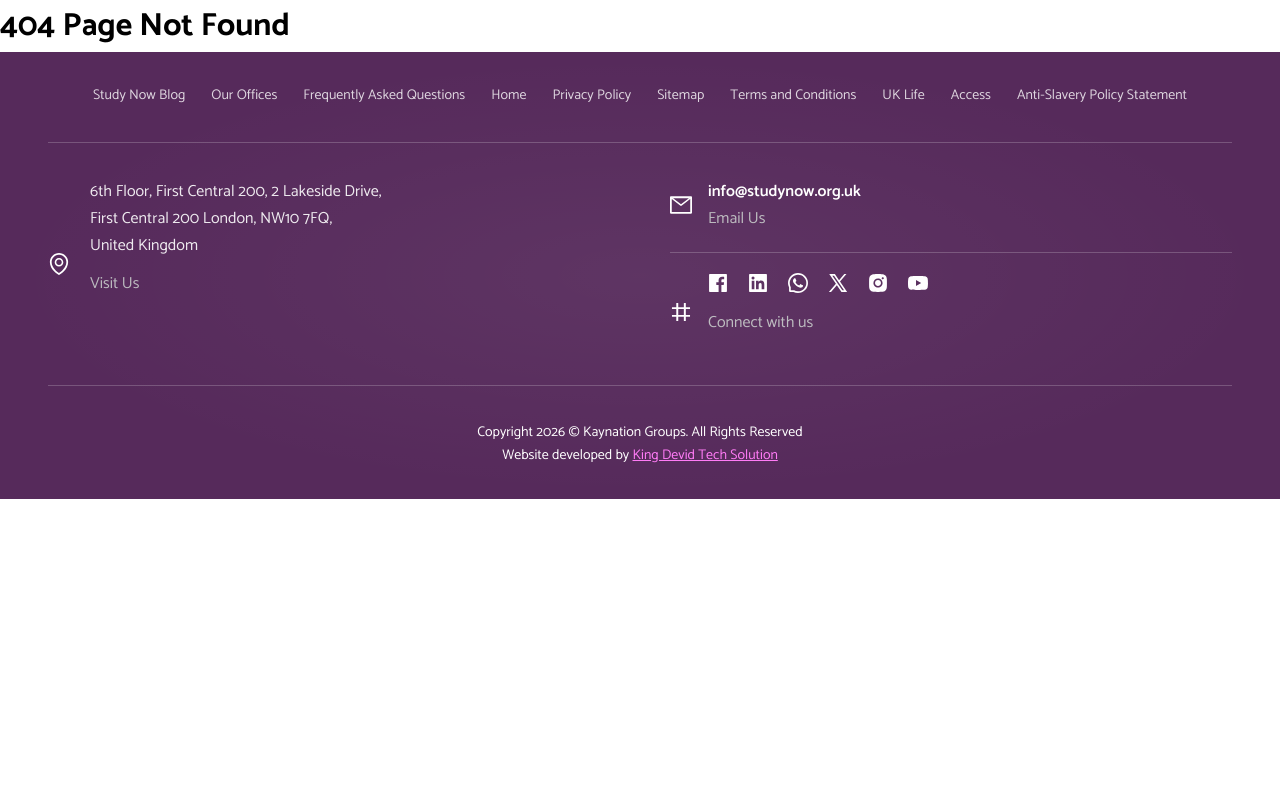
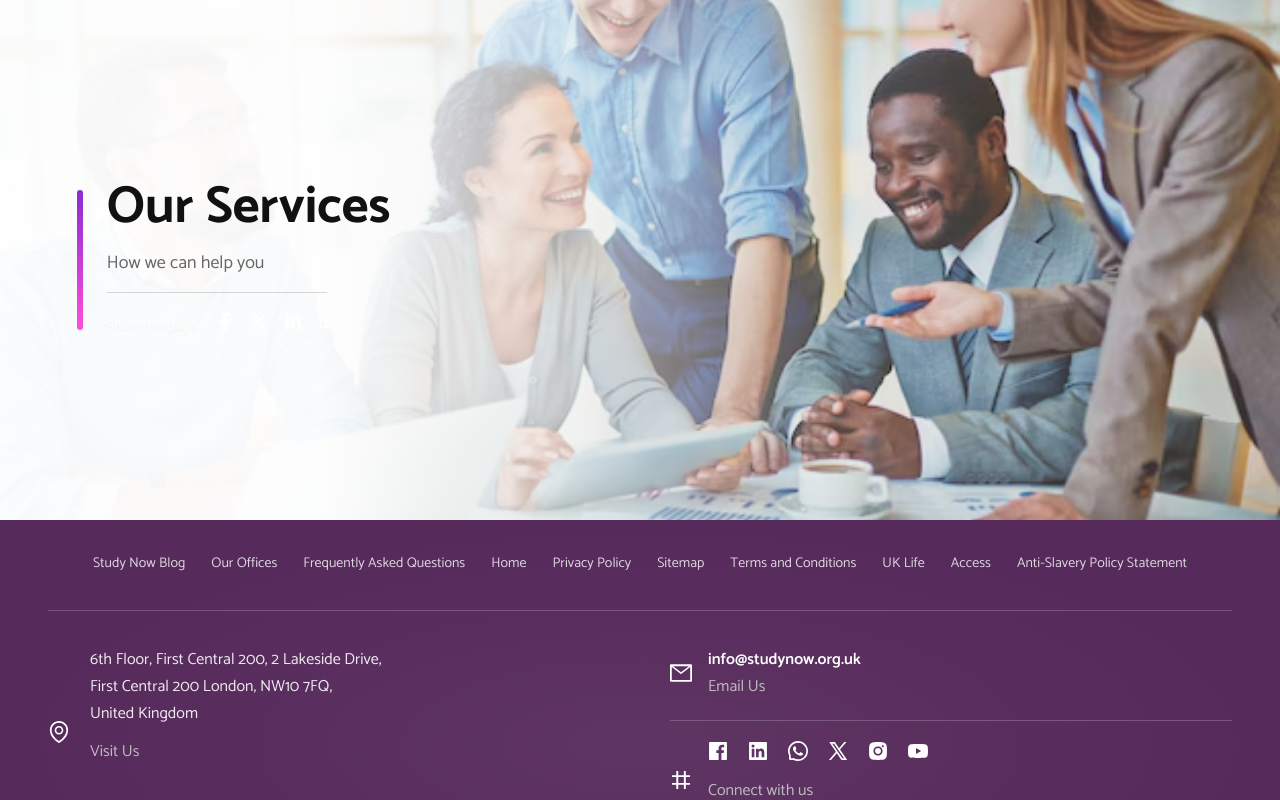
Before and after one commit to 01kingdahvid/kaynationgroups, a Next.js app: page /services in a window 1280 px wide. Before the commit this address had no page. Shown: the top 800 px of the page. Built offline with nearby package versions, Linux system fonts and the light colour scheme.

Commit message:
added pagehero

```diff
--- a/package.json
+++ b/package.json
@@ -13,7 +13,8 @@
     "antd": "^6.2.2",
     "next": "16.1.6",
     "react": "19.2.3",
-    "react-dom": "19.2.3"
+    "react-dom": "19.2.3",
+    "react-icons": "^5.5.0"
   },
   "devDependencies": {
     "eslint": "^9",
--- a/src/app/(corporate)/about/page.js
+++ /dev/null
@@ -1,3 +0,0 @@
-export default function Page() {
-  return <h1>About Page</h1>;
-}
--- /dev/null
+++ b/src/app/(corporate)/services/page.js
@@ -0,0 +1,15 @@
+import PageHero from "@/components/shared/PageHero/PageHero";
+
+
+export default function ServicesPage() {
+  return (
+    <>
+      <PageHero
+        title="Our Services"
+        subtitle="How we can help you"
+        backgroundImage="/images/shared/services1.avif"
+        showShareIcons={true}
+      />
+    </>
+  );
+}
--- a/src/components/corporate/ContactSection/ContactSection.module.css
+++ b/src/components/corporate/ContactSection/ContactSection.module.css
@@ -403,6 +403,6 @@
 
   .submitButton {
     width: 100%;
-    max-width: none;
+    /* max-width: none; */
   }
 }
--- a/src/components/layout/Navbar/Navbar.jsx
+++ b/src/components/layout/Navbar/Navbar.jsx
@@ -111,7 +111,7 @@ export default function Navbar() {
 
           <nav className={styles.navLinks}>
             <Link href="/">Home</Link>
-            <Link href="/about">About</Link>
+            <Link href="/about-us">About Us</Link>
             <Link href="/programs">Programs</Link>
             <Link href="/services">Our Services</Link>
             <Link href="/contact">Contact</Link>
--- /dev/null
+++ b/src/components/shared/PageHero/PageHero.jsx
@@ -0,0 +1,80 @@
+"use client";
+
+import Image from "next/image";
+import styles from "./PageHero.module.css";
+import {
+    FaFacebookF,
+    FaLinkedinIn
+} from "react-icons/fa";
+import { FaXTwitter } from "react-icons/fa6";
+import { MdOutlineEmail } from "react-icons/md";
+
+export default function PageHero({
+    title = "Page Title",
+    subtitle = "Subtitle goes here",
+    backgroundImage = "/images/hero/default.jpg",
+    showShareIcons = true
+}) {
+    return (
+        <section className={styles.hero}>
+            {/* Background Image */}
+            <div className={styles.imageWrap}>
+                <Image
+                    src={backgroundImage}
+                    alt={title}
+                    fill
+                    priority
+                    className={styles.bgImage}
+                />
+                <div className={styles.imageOverlay} />
+            </div>
+
+            {/* Content */}
+            <div className={styles.contentContainer}>
+                <div className={styles.contentInner}>
+
+                    {/* Vertical Accent */}
+                    <div className={styles.accentLine} />
+
+                    <div className={styles.textWrap}>
+                        <h1 className={styles.title}>{title}</h1>
+
+                        {subtitle && (
+                            <>
+                                <p className={styles.subtitle}>{subtitle}</p>
+                                <div className={styles.divider} />
+                            </>
+                        )}
+
+                        {showShareIcons && (
+                            <div className={styles.shareRow}>
+                                <span className={styles.shareText}>
+                                    Share this page:
+                                </span>
+
+                                <div className={styles.icons}>
+                                    <a href="#" aria-label="Share on Facebook">
+                                        <FaFacebookF />
+                                    </a>
+
+                                    <a href="#" aria-label="Share on X">
+                                        <FaXTwitter />
+                                    </a>
+
+                                    <a href="#" aria-label="Share on LinkedIn">
+                                        <FaLinkedinIn />
+                                    </a>
+
+                                    <a href="#" aria-label="Share via Email">
+                                        <MdOutlineEmail />
+                                    </a>
+                                </div>
+                            </div>
+                        )}
+                    </div>
+
+                </div>
+            </div>
+        </section>
+    );
+}
--- /dev/null
+++ b/src/components/shared/PageHero/PageHero.module.css
@@ -0,0 +1,224 @@
+/* =============================
+   HERO ROOT
+============================= */
+
+.hero {
+  position: relative;
+  width: 100%;
+  height: 480px;
+  overflow: hidden;
+  display: flex;
+  align-items: center;
+  background: #f7f7f9;
+}
+
+/* =============================
+   BACKGROUND IMAGE
+============================= */
+
+.imageWrap {
+  position: absolute;
+  inset: 0;
+  z-index: 1;
+}
+
+.bgImage {
+  object-fit: cover;
+  object-position: right center;
+  filter: brightness(0.9);
+}
+
+/* White fade overlay LEFT → RIGHT */
+.imageOverlay {
+  position: absolute;
+  inset: 0;
+  background: linear-gradient(
+    90deg,
+    rgba(255,255,255,0.96) 0%,
+    rgba(255, 255, 255, 0.961) 25%,
+    rgba(255,255,255,0.55) 45%,
+    rgba(255,255,255,0.15) 65%,
+    rgba(255,255,255,0) 85%
+  );
+}
+
+/* =============================
+   CONTENT
+============================= */
+
+.contentContainer {
+  position: relative;
+  z-index: 2;
+  width: 100%;
+  max-width: 1400px;
+  margin: 0 auto;
+  padding: 0 6%;
+}
+
+.contentInner {
+  display: flex;
+  align-items: center;
+  gap: 24px;
+  max-width: 620px;
+   inset: 0;
+  background: linear-gradient(
+    90deg,
+
+    rgba(255,255,255,0.55) 45%,
+    rgba(255,255,255,0.15) 65%,
+    rgba(255,255,255,0) 85%
+    rgba(255,255,255,0.55) 45%,
+    rgba(255,255,255,0.15) 65%,
+    rgba(255,255,255,0) 85%
+  );
+}
+
+/* =============================
+   ACCENT LINE
+============================= */
+
+.accentLine {
+  width: 6px;
+  height: 140px;
+  border-radius: 6px;
+  background: linear-gradient(180deg, #8b2bd3, #ff4fd8);
+}
+
+/* =============================
+   TEXT
+============================= */
+
+.textWrap {
+  display: flex;
+  flex-direction: column;
+}
+
+.title {
+  font-size: 52px;
+  font-weight: 700;
+  color: #111;
+  margin-bottom: 12px;
+  line-height: 1.1;
+}
+
+.subtitle {
+  font-size: 18px;
+  color: #666;
+  margin-bottom: 14px;
+}
+
+.divider {
+  width: 220px;
+  height: 1px;
+  background: rgba(0,0,0,0.15);
+  margin-bottom: 18px;
+}
+
+/* =============================
+   SHARE
+============================= */
+
+.shareRow {
+  display: flex;
+  align-items: center;
+  gap: 18px;
+}
+
+.shareText {
+  font-size: 14px;
+  color: white;
+  text-shadow: 0 1px 2px #eee;
+}
+
+.icons {
+  display: flex;
+  gap: 16px;
+}
+
+.icons a {
+  color: white;
+  text-shadow: 0 1px 2px black;
+  font-size: 18px;
+  transition: all 0.25s ease;
+}
+
+.icons a:hover {
+  color: #000;
+  transform: translateY(-2px);
+}
+
+/* =============================
+   BREAKPOINTS
+============================= */
+
+/* Desktop Large */
+@media (min-width: 1200px) {
+  .hero {
+    height: 520px;
+  }
+}
+
+/* Tablet */
+@media (max-width: 1200px) {
+  .hero {
+    height: 440px;
+  }
+
+  .title {
+    font-size: 42px;
+  }
+}
+
+/* Small Tablet */
+@media (max-width: 768px) {
+  .hero {
+    height: auto;
+    padding: 80px 0;
+  }
+
+  .imageOverlay {
+    background: linear-gradient(
+      180deg,
+      rgba(255,255,255,0.95) 0%,
+      rgba(255,255,255,0.7) 40%,
+      rgba(255,255,255,0.2) 70%,
+      rgba(255,255,255,0) 100%
+    );
+  }
+
+  .accentLine {
+    height: 110px;
+  }
+
+  .title {
+    font-size: 34px;
+  }
+}
+
+/* Mobile */
+@media (max-width: 480px) {
+  .contentContainer {
+    padding: 0 20px;
+  }
+
+  .contentInner {
+    gap: 16px;
+  }
+
+  .accentLine {
+    height: 90px;
+    width: 5px;
+  }
+
+  .title {
+    font-size: 28px;
+  }
+
+  .subtitle {
+    font-size: 16px;
+  }
+
+  .icons a {
+    font-size: 16px;
+  }
+}
--- a/src/styles/globals.css
+++ b/src/styles/globals.css
@@ -5,6 +5,7 @@
   margin: 0;
   padding: 0;
   box-sizing: border-box;
+  height: auto;
 }
 
 body {
```
Also changed, not shown: src/app/(corporate)/services/opportunities/page.js (added, +11 -0 lines), public/images/shared/services1.avif (added), src/app/(corporate)/about-us/page.js (added), 1 other file (tests, documents, lock files or other folders).
